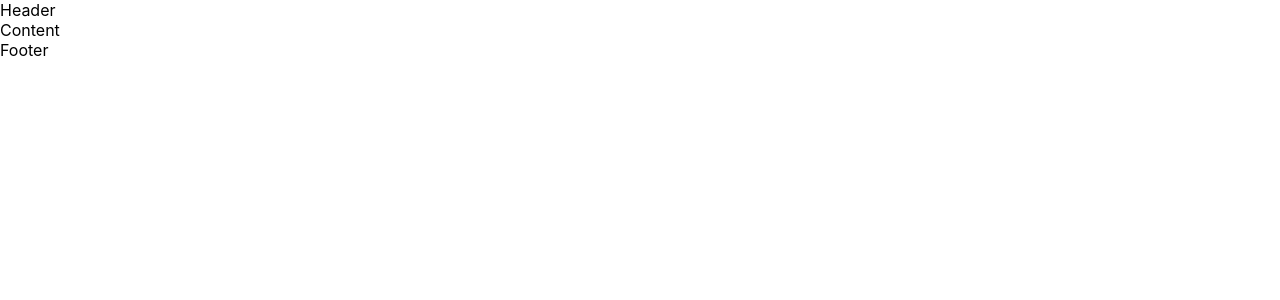
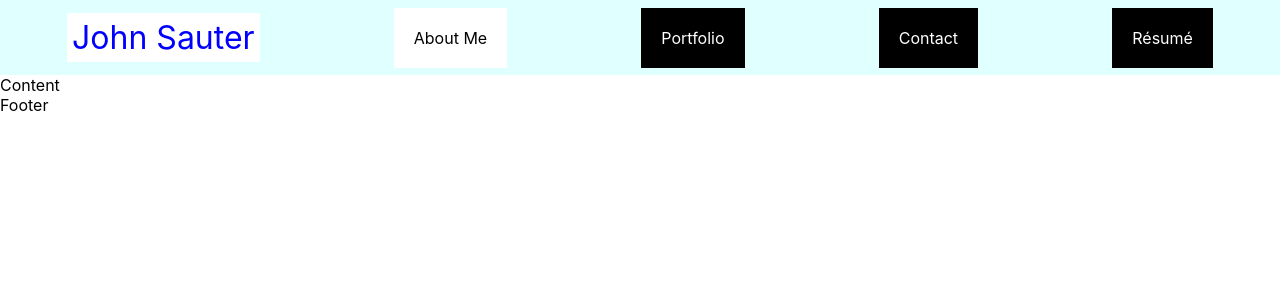
Before and after one commit to JohnSauter/UNH_Bootcamp-20-React_Portfolio, a React (Create React App) app: page / in a window 1280 px wide. Shown: the top 300 px of the page. Built offline with nearby package versions, Linux system fonts and the light colour scheme.

Commit message:
Arrange the header

```diff
--- a/src/component/Header.css
+++ b/src/component/Header.css
@@ -4,9 +4,32 @@
 
 .not_selected {
   background: black;
-  color: white
+  color: white;
+  padding: 20px;
 }
+
 .selected {
-  background: blue;
-  color: red
+  background: white;
+  color: black;
+  padding: 20px;
 }
+
+/* Make my name stand out.  */
+.my_name {
+  background: white;
+  color: blue;
+  font-size: 200%;
+  padding: 5px;
+}
+
+/* Space the navigation items across the page.  */
+.header_container {
+  height: 75px;
+  background: lightcyan;
+  display: flex;
+  flex-direction: row;
+  flex-wrap: wrap;
+  justify-content: space-around;
+  align-content: center;
+  align-items: center;
+}
--- a/src/component/Header.js
+++ b/src/component/Header.js
@@ -1,6 +1,95 @@
 /* The top part of the page  */
 import "./Header.css";
 
+/* A function for each navigation item in the header.
+ * When clicked it highlights itself and switches what is
+ * presented in the contect section.
+ * Props contains the name if the item currently selected
+ * and the function to call when the item is clicked.
+ */
+function AboutMe(props) {
+  let selectedQ = "";
+  if (props.section_name === "About_me") {
+    selectedQ = "selected";
+  } else {
+    selectedQ = "not_selected";
+  }
+  return (
+    <span className={selectedQ} onClick={props.onClick}>
+      About Me
+    </span>
+  );
+}
+
+function Portfolio(props) {
+  let selectedQ = "";
+  if (props.section_name === "Portfolio") {
+    selectedQ = "selected";
+  } else {
+    selectedQ = "not_selected";
+  }
+  return (
+    <span className={selectedQ} onClick={props.onClick}>
+      Portfolio
+    </span>
+  );
+}
+
+function Contact(props) {
+  let selectedQ = "";
+  if (props.section_name === "Contact") {
+    selectedQ = "selected";
+  } else {
+    selectedQ = "not_selected";
+  }
+  return (
+    <span className={selectedQ} onClick={props.onClick}>
+      Contact
+    </span>
+  );
+}
+
+function Résumé(props) {
+  let selectedQ = "";
+  if (props.section_name === "Résumé") {
+    selectedQ = "selected";
+  } else {
+    selectedQ = "not_selected";
+  }
+  return (
+    <span className={selectedQ} onClick={props.onClick}>
+      Résumé
+    </span>
+  );
+}
+
+/* Display my name.  */
+function Name(props) {
+  return (<span className="my_name">John Sauter</span>);
+}
+
 export default function Header(props) {
-  return <div>Header</div>;
+  /* Functions to respond to clicks on header items  */
+  function click_about_me(e) {
+    props.setSection_name("About_me");
+  }
+  function click_portfolio(e) {
+    props.setSection_name("Portfolio");
+  }
+  function click_contact(e) {
+    props.setSection_name("Contact");
+  }
+  function click_résumé(e) {
+    props.setSection_name("Résumé");
+  }
+
+  return (
+    <nav className="header_container">
+      <Name />
+      <AboutMe section_name={props.section_name} onClick={click_about_me} />
+      <Portfolio section_name={props.section_name} onClick={click_portfolio} />
+      <Contact section_name={props.section_name} onClick={click_contact} />
+      <Résumé section_name={props.section_name} onClick={click_résumé} />
+    </nav>
+  );
 }
```
